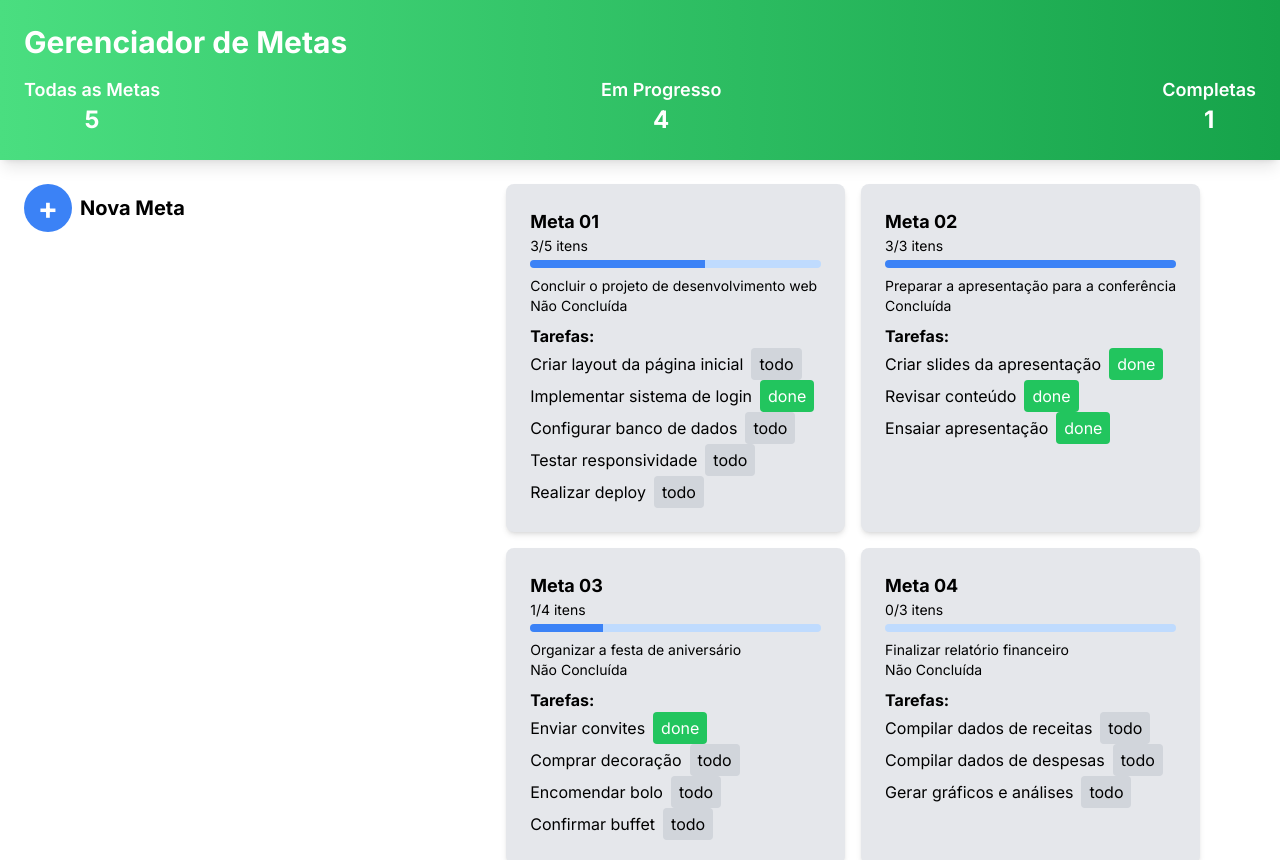
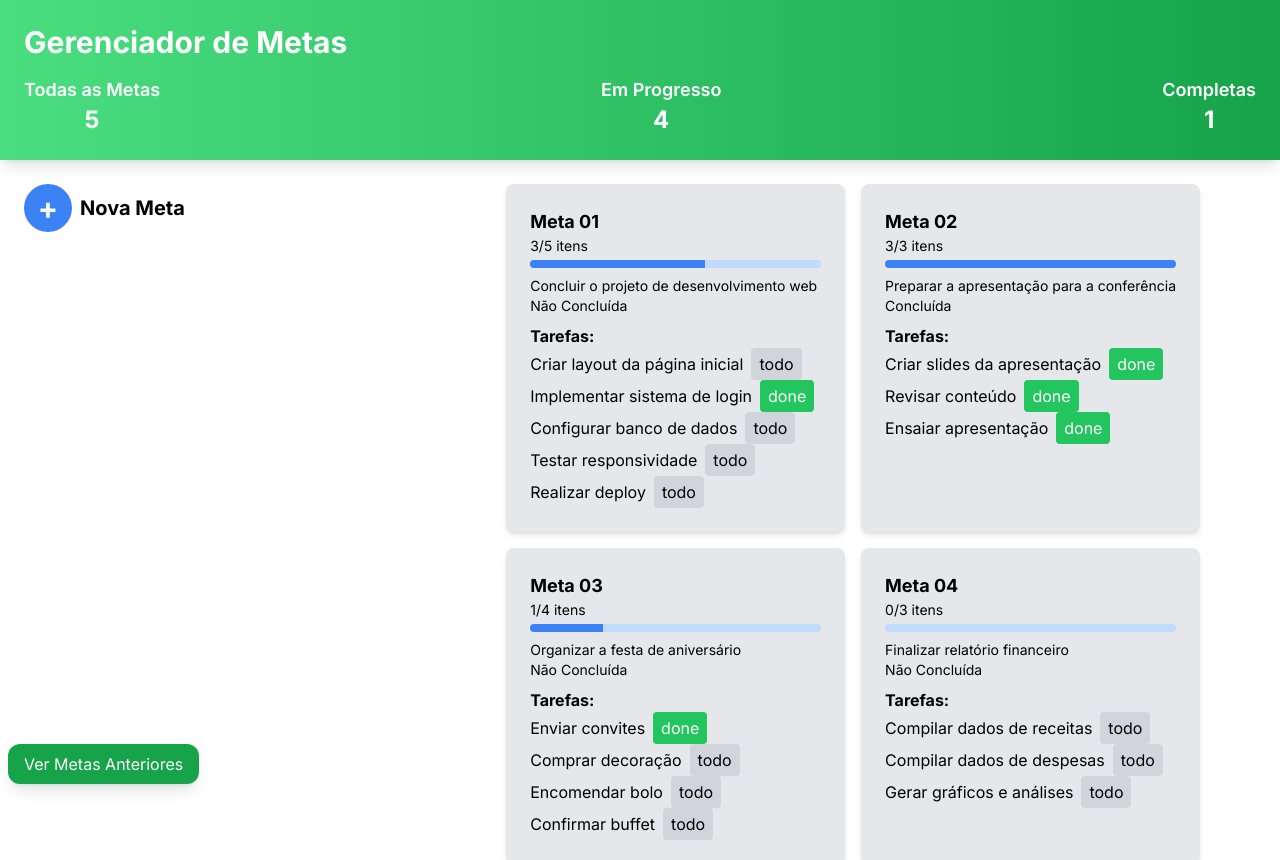
Before and after one commit to yuribodo/goaltracker, a Next.js app: page / in a window 1280 px wide. Shown: the top 860 px of the page. Built offline with nearby package versions, Linux system fonts and the light colour scheme.

Commit message:
fixed position on button

```diff
--- a/src/app/page.tsx
+++ b/src/app/page.tsx
@@ -4,12 +4,12 @@ import Goals from "./(components)/(goals)";
 
 export default function Home() {
     return (
-        <div className="min-h-screen">
+        <div className="min-h-screen flex flex-col">
             <Header />
             <Goals />
             <Link href="/goals">
-                <div className="flex ml-6 bg-green-600 w-fit cursor-pointer px-2 rounded-xl shadow-lg mt-[25vh]">
-                    <p className="p-2">Ver Metas Anteriores</p>
+                <div className="fixed bottom-4 ml-2  h-fit bg-green-600 w-fit cursor-pointer px-4 py-2 rounded-xl shadow-lg">
+                    <p className="text-white">Ver Metas Anteriores</p>
                 </div>
             </Link>
         </div>
```
